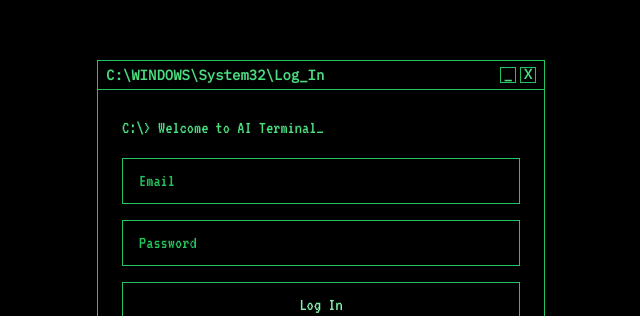
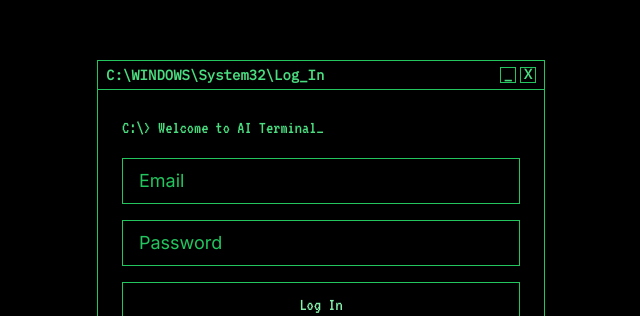
Before and after one commit to noregretsluka/ai-terminal, a React (Vite) app: page / in a window 1280 px wide. Shown: the part 176-492 px from the top of the page, without its empty margins (319-959 px from the left). Built offline with nearby package versions, Linux system fonts and the light colour scheme.

Commit message:
Style: Use Inter font for inputs, maintain terminal look for buttons

```diff
--- a/src/index.css
+++ b/src/index.css
@@ -7,9 +7,12 @@
   @apply bg-black text-green-400 font-vt text-lg;
 }
 
-input,
+input {
+  @apply bg-black border border-green-500 text-green-200 placeholder-green-500 font-inter px-4 py-2 w-full;
+}
+
 button {
-  @apply bg-black border border-green-500 text-green-300 placeholder-green-500 font-vt px-4 py-2 w-full;
+  @apply bg-black border border-green-500 text-green-300 font-vt px-4 py-2 w-full hover:bg-green-800 transition duration-300;
 }
 
 .card {
```
